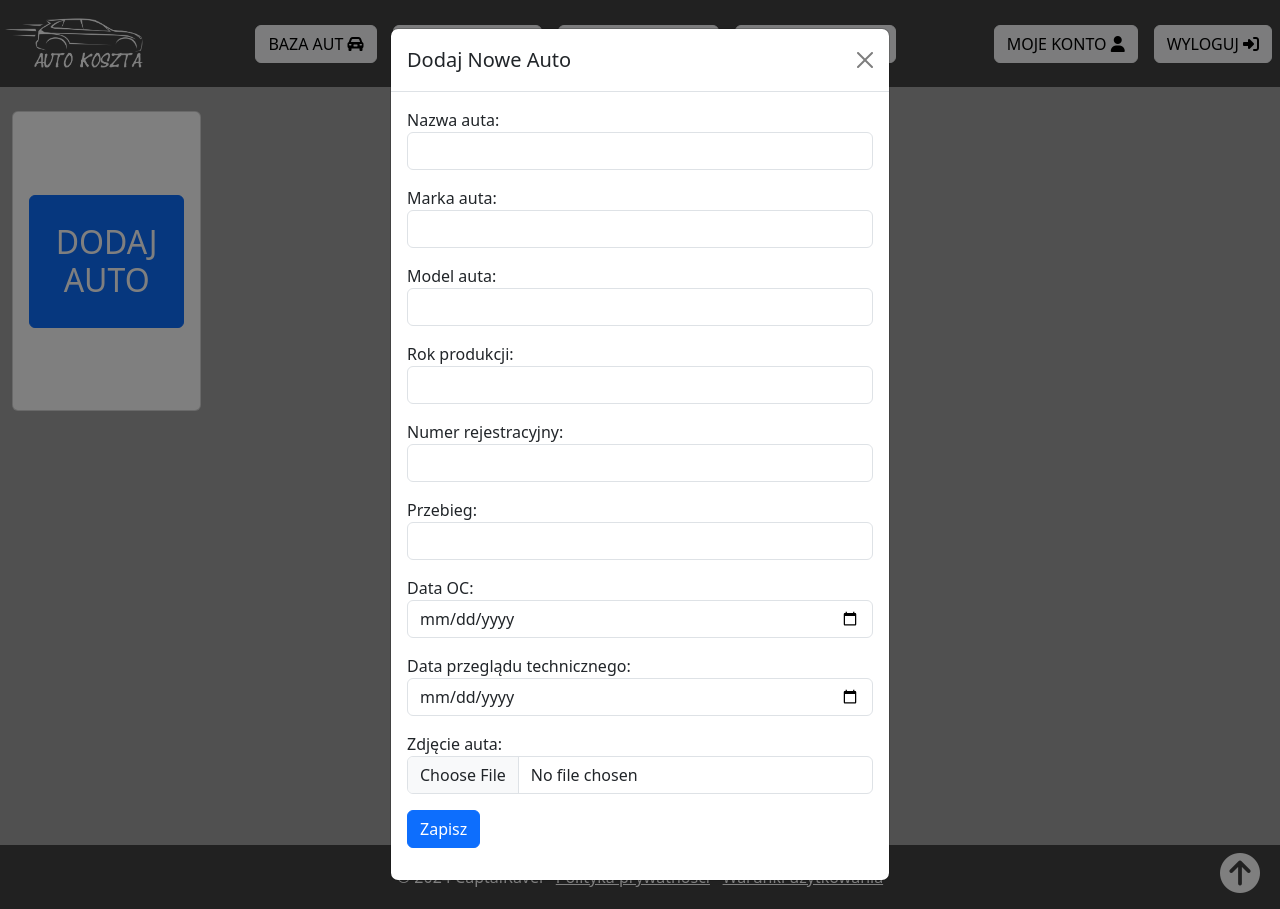
After one commit to CaptainRavel/AutoKoszty, a Django app: page /cars/ in a window 1280 px wide, after a click on "DODAJ AUTO". The commit adds this page. Run offline with Django 5.2, Linux system fonts and the light colour scheme; a user stored in the database is signed in; some libraries are stand-ins or nearby versions.

Commit message:
add user cars functionality

```diff
--- a/AutoKosztaWebsite/urls.py
+++ b/AutoKosztaWebsite/urls.py
@@ -19,7 +19,7 @@ from django.urls import path, include
 from django.conf import settings
 from django.conf.urls.static import static
 from django.contrib.auth import views as auth_views
-from Car_Management.views import home_page, calculators, car_selection_view, load_models, load_generations, load_series, load_trims, load_specs, login_view, logout_view, register
+from Car_Management.views import home_page, calculators, car_selection_view, load_models, load_generations, load_series, load_trims, load_specs, login_view, logout_view, register, cars_list, add_car, edit_car, delete_car, get_car_data, get_car_models
 
 
 urlpatterns = [
@@ -35,5 +35,10 @@ urlpatterns = [
     path('ajax/load-series/', load_series, name='ajax_load_series'),
     path('ajax/load-trims/', load_trims, name='ajax_load_trims'),
     path('ajax/load-specs/', load_specs, name='ajax_load_specs'),
+    path('cars/', cars_list, name='cars_list'),
+    path('add/', add_car, name='add_car'),
+    path('edit/<int:car_id>/', edit_car, name='edit_car'),
+    path('delete/<int:car_id>/', delete_car, name='delete_car'),
+    path('get_car_data/', get_car_data, name='get_car_data'),
 
 ] + static(settings.STATIC_URL, document_root=settings.STATIC_ROOT)
--- a/Car_Management/forms.py
+++ b/Car_Management/forms.py
@@ -1,7 +1,7 @@
 from django import forms
 from django.contrib.auth.models import User
 from django.contrib.auth.forms import UserCreationForm
-from .models import CarMake, CarModel, CarGeneration, CarSerie, CarTrim
+from .models import CarMake, CarModel, CarGeneration, CarSerie, CarTrim, UserCars
 
 class CarSelectionForm(forms.Form):
     make = forms.ModelChoiceField(queryset=CarMake.objects.all(), empty_label="----------")
@@ -24,3 +24,30 @@ class UserRegisterForm(UserCreationForm):
         help_texts = {
             'username': ' ',
         }
+
+class UserCarsForm(forms.ModelForm):
+    class Meta:
+        model = UserCars
+        fields = ['car_name', 'car_make', 'car_model', 'car_year', 'reg_number', 'mileage', 'oc_date', 'tech_date', 'car_image']
+        labels = {
+            'car_name': 'Nazwa auta',
+            'car_make': 'Marka auta',
+            'car_model': 'Model auta',
+            'car_year': 'Rok produkcji',
+            'reg_number': 'Numer rejestracyjny',
+            'mileage': 'Przebieg',
+            'oc_date': 'Data OC',
+            'tech_date': 'Data przeglądu technicznego',
+            'car_image': 'Zdjęcie auta'
+        }
+        widgets = {
+            'car_name': forms.TextInput(attrs={'class': 'form-control'}),
+            'car_make': forms.TextInput(attrs={'class': 'form-control'}),
+            'car_model': forms.TextInput(attrs={'class': 'form-control'}),
+            'car_year': forms.NumberInput(attrs={'class': 'form-control'}),
+            'reg_number': forms.TextInput(attrs={'class': 'form-control'}),
+            'mileage': forms.NumberInput(attrs={'class': 'form-control'}),
+            'oc_date': forms.DateInput(attrs={'class': 'form-control', 'type': 'date'}),
+            'tech_date': forms.DateInput(attrs={'class': 'form-control', 'type': 'date'}),
+            'car_image': forms.FileInput(attrs={'class': 'form-control'}),
+        }
--- a/Car_Management/views.py
+++ b/Car_Management/views.py
@@ -1,7 +1,8 @@
-from django.shortcuts import render, redirect
+from django.shortcuts import render, redirect, get_object_or_404
 from django.http import JsonResponse
-from .models import CarMake, CarModel, CarGeneration, CarSerie, CarTrim, CarSpec
-from .forms import CarSelectionForm
+from django.contrib.auth.decorators import login_required
+from .models import CarMake, CarModel, CarGeneration, CarSerie, CarTrim, CarSpec, UserCars
+from .forms import CarSelectionForm, UserCarsForm
 from django.contrib.auth import authenticate, login, logout
 from django.contrib.auth.forms import AuthenticationForm
 from django.contrib import messages
@@ -78,3 +79,81 @@ def register(request):
     else:
         form = UserRegisterForm()
     return render(request, 'register.html', {'form': form})
+
+@login_required
+def cars_list(request):
+    cars = UserCars.objects.filter(user=request.user)
+    add_car_form = UserCarsForm()
+    car_forms = {car.id: UserCarsForm(instance=car) for car in cars}
+
+    context = {
+        'cars': cars,
+        'form': add_car_form,
+        'car_forms': car_forms,
+    }
+    return render(request, 'cars_list.html', context)
+
+@login_required
+def add_car(request):
+    if request.method == 'POST':
+        form = UserCarsForm(request.POST, request.FILES)
+        if form.is_valid():
+            car = form.save(commit=False)
+            car.user = request.user
+            car.save()
+            return redirect('cars_list')
+    return redirect('cars_list')
+
+@login_required
+def edit_car(request, car_id):
+    car = get_object_or_404(UserCars, id=car_id, user=request.user)
+
+    if request.method == 'POST':
+        form = UserCarsForm(request.POST, request.FILES, instance=car)
+        if form.is_valid():
+            form.save()
+            return redirect('cars_list')
+    else:
+        form = UserCarsForm(instance=car)
+
+    return render(request, 'cars_list.html', {
+        'form': form,
+        'car': car,  # Dodaj obiekt samochodu do kontekstu renderowania
+    })
+
+@login_required
+def delete_car(request, car_id):
+    car = get_object_or_404(UserCars, id=car_id, user=request.user)
+    if request.method == 'POST':
+        car.delete()
+        return redirect('cars_list')
+    return redirect('cars_list')
+
+def get_car_data(request):
+    car_id = request.GET.get('car_id')
+    car = UserCars.objects.get(id=car_id)  # Pobierz obiekt samochodu na podstawie ID
+
+    # Przygotuj dane do zwrócenia jako JSON
+    data = {
+        'car_name': car.car_name,
+        'car_make': car.car_make,
+        'car_model': car.car_model,
+        'car_year': car.car_year,
+        'reg_number': car.reg_number,
+        'mileage': car.mileage,
+        'oc_date': car.oc_date,
+        'tech_date': car.tech_date,
+    }
+
+    return JsonResponse(data)
+
+def get_car_models(request):
+    try:
+        car_make_id = request.GET.get('car_make_id')
+        if car_make_id:
+            car_models = CarModel.objects.filter(make_id=car_make_id).values('id', 'name')
+            return JsonResponse({'car_models': list(car_models)})
+        else:
+            return JsonResponse({'error': 'Brak parametru car_make_id'})
+    except Exception as e:
+        return JsonResponse({'error': str(e)})
--- a/static/css/main.css
+++ b/static/css/main.css
@@ -180,3 +180,23 @@ footer p {
 .custom-margin-top {
   margin-top: 10rem;
 }
+
+.custom-card-img-top{
+  width: 100%;
+  height: auto;
+  object-fit: cover;
+}
+.card-equal-height {
+  display: flex;
+  flex-direction: column;
+  height: 100%;
+}
+.card-body {
+  flex: 1 1 auto; /* To ensure the card body takes remaining space */
+}
+.card-content {
+  flex: 1 1 auto; /* Aby treść karty zajmowała resztę dostępnego miejsca */
+}
+.card-footer {
+  margin-top: auto; /* Aby stopka karty zawsze była na dole */
+}
--- a/templates/calculators.html
+++ b/templates/calculators.html
@@ -233,6 +233,7 @@
           </div>
         </div>
       </div>
+      <p class="custom-margin-bottom"> </p>
     </div>
 
       <!-- Column 2: Użytkowanie auta -->
@@ -480,7 +481,7 @@
       </div>
   </div>
 </div>
-<p class="custom-margin-bottom">bla </p>
+<p class="custom-margin-bottom"> </p>
 </div>
 
 
--- /dev/null
+++ b/templates/cars_list.html
@@ -0,0 +1,167 @@
+{% extends "main.html" %}
+{% load static %}
+{% block title %}Auta użytkownika{% endblock %}
+{% block head %}
+    <script src="https://code.jquery.com/jquery-3.7.1.min.js"></script>
+{% endblock %}
+{% block website_body %}
+<div class="container mt-4">
+  <div class="row">
+    <div class="col-md-2 mb-3">
+        <div class="card card-equal-height d-flex align-items-center justify-content-center" style="min-height: 300px;">
+            <div class="card-body d-flex align-items-center justify-content-center" style="height: 100%;">
+                <button type="button" class="btn btn-primary w-100 h-50" data-bs-toggle="modal" data-bs-target="#addCarModal">
+                    <h2 class="mb-0">DODAJ AUTO</h2>
+                </button>
+            </div>
+        </div>
+    </div>
+
+        {% for car in cars %}
+        <div class="col-md-2 mb-3">
+            <div class="card card-equal-height">
+              {% if car.car_image %}
+              <img src="{{ car.car_image.url }}" class="custom-card-img-top" alt="Zdjęcie samochodu">
+              {% else %}
+              <img src="{% static 'img/default_car_image.jpg' %}" class="custom-card-img-top" alt="Zdjęcie domyślne">
+              {% endif %}
+                <div class="card-content text-center">
+                    <h3 class="card-title mt-3">{{ car.car_name }}</h3>
+                    <h4 class="card-text mb-3">{{ car.car_make }} {{ car.car_model }}</h4>
+                  </div>
+                  <div class="card-footer">
+                    <button type="button" class="btn btn-warning" data-bs-toggle="modal" data-bs-target="">Raporty</button>
+                    <button type="button" class="btn btn-success" data-bs-toggle="modal" data-bs-target="#editCarModal{{ car.id }}">Modyfikuj</button>
+                    <button type="button" class="btn btn-danger" data-bs-toggle="modal" data-bs-target="#deleteCarModal{{ car.id }}">Usuń</button>
+                  </div>
+
+            </div>
+        </div>
+        {% endfor %}
+    </div>
+</div>
+
+<!-- Modal for Adding Car -->
+<div class="modal fade" id="addCarModal" tabindex="-1" aria-labelledby="addCarModalLabel" aria-hidden="true">
+  <div class="modal-dialog">
+    <div class="modal-content">
+      <div class="modal-header">
+        <h5 class="modal-title" id="addCarModalLabel">Dodaj Nowe Auto</h5>
+        <button type="button" class="btn-close" data-bs-dismiss="modal" aria-label="Close"></button>
+      </div>
+      <div class="modal-body">
+        <form method="POST" enctype="multipart/form-data" action="{% url 'add_car' %}">
+          {% csrf_token %}
+          {% for field in form %}
+            <div class="mb-3">
+              {{ field.label_tag }}
+              {{ field }}
+              {% if field.help_text %}
+                <div class="form-text">{{ field.help_text }}</div>
+              {% endif %}
+              {% for error in field.errors %}
+                <div class="invalid-feedback d-block">{{ error }}</div>
+              {% endfor %}
+            </div>
+          {% endfor %}
+          <button type="submit" class="btn btn-primary">Zapisz</button>
+        </form>
+      </div>
+    </div>
+  </div>
+</div>
+<!-- Modal for Editing Car -->
+{% for car in cars %}
+<div class="modal fade" id="editCarModal{{ car.id }}" tabindex="-1" aria-labelledby="editCarModalLabel{{ car.id }}" aria-hidden="true">
+  <div class="modal-dialog">
+    <div class="modal-content">
+      <div class="modal-header">
+        <h5 class="modal-title" id="editCarModalLabel{{ car.id }}">Edytuj Auto</h5>
+        <button type="button" class="btn-close" data-bs-dismiss="modal" aria-label="Close"></button>
+      </div>
+      <div class="modal-body">
+        <form method="POST" enctype="multipart/form-data" action="{% url 'edit_car' car.id %}">
+          {% csrf_token %}
+          {% for field in form %}
+            <div class="mb-3">
+              {{ field.label_tag }}
+              {{ field }}
+              {% if field.help_text %}
+                <div class="form-text">{{ field.help_text }}</div>
+              {% endif %}
+              {% for error in field.errors %}
+                <div class="invalid-feedback d-block">{{ error }}</div>
+              {% endfor %}
+            </div>
+          {% endfor %}
+          <button type="submit" class="btn btn-primary">Zapisz</button>
+        </form>
+      </div>
+    </div>
+  </div>
+</div>
+{% endfor %}
+
+<!-- Modal for Deleting Car -->
+{% for car in cars %}
+<div class="modal fade" id="deleteCarModal{{ car.id }}" tabindex="-1" aria-labelledby="deleteCarModalLabel{{ car.id }}" aria-hidden="true">
+  <div class="modal-dialog">
+    <div class="modal-content">
+      <div class="modal-header">
+        <h5 class="modal-title" id="deleteCarModalLabel{{ car.id }}">Usuń Auto</h5>
+        <button type="button" class="btn-close" data-bs-dismiss="modal" aria-label="Close"></button>
+      </div>
+      <div class="modal-body">
+        <p>Czy na pewno chcesz usunąć auto <strong>{{ car.car_name }}</strong>?</p>
+      </div>
+      <div class="modal-footer">
+        <form method="POST" action="{% url 'delete_car' car.id %}">
+          {% csrf_token %}
+          <button type="submit" class="btn btn-danger">Usuń</button>
+          <button type="button" class="btn btn-secondary" data-bs-dismiss="modal">Anuluj</button>
+        </form>
+      </div>
+    </div>
+  </div>
+</div>
+{% endfor %}
+<script>
+  $(document).ready(function() {
+    // Nasłuchujemy zdarzenia otwarcia każdego modalu edycji
+    $('[id^=editCarModal]').on('show.bs.modal', function(event) {
+        var modal = $(this);
+        var carId = modal.attr('id').replace('editCarModal', ''); // Pobieramy ID samochodu z ID modala
+
+        // Pobieramy dane samochodu za pomocą AJAX
+        $.ajax({
+            url: '/get_car_data/',  // Endpoint Django do pobrania danych samochodu
+            data: {
+                car_id: carId
+            },
+            dataType: 'json',
+            success: function(data) {
+                // Ustawiamy wartości pól formularza w modalu
+                modal.find('#id_car_name').val(data.car_name);
+                modal.find('#id_car_make').val(data.car_make);
+                modal.find('#id_car_model').val(data.car_model);
+                modal.find('#id_car_year').val(data.car_year);
+                modal.find('#id_reg_number').val(data.reg_number);
+                modal.find('#id_mileage').val(data.mileage);
+                modal.find('#id_oc_date').val(data.oc_date);
+                modal.find('#id_tech_date').val(data.tech_date);
+                modal.find('#id_car_image').val(data.car_image);
+                // Dodaj resztę pól formularza
+
+                // Ustawiamy atrybuty action formularza na odpowiedni URL edycji
+                var form = modal.find('form');
+                form.attr('action', form.attr('action').replace(/\/\d+\//, '/' + carId + '/'));
+            },
+            error: function(xhr, status, error) {
+                console.error('Błąd pobierania danych samochodu:', error);
+                // Tutaj można obsłużyć błędy, np. wyświetlić komunikat dla użytkownika
+            }
+        });
+    });
+});
+</script>
+{% endblock %}
--- a/templates/main.html
+++ b/templates/main.html
@@ -29,7 +29,7 @@
               </li>
               {% if user.is_authenticated %}
               <li class="nav-item">
-                <a class="nav-link" href=""><button type="button" class="btn btn-light">MOJE POJAZDY <i class="fa-solid fa-truck-pickup"></i></button></a>
+                <a class="nav-link" href="{% url 'cars_list' %}"><button type="button" class="btn btn-light">MOJE POJAZDY <i class="fa-solid fa-truck-pickup"></i></button></a>
               </li>
               <li class="nav-item">
                 <a class="nav-link" href=""><button type="button" class="btn btn-light">MOJE RAPORTY <i class="fa-solid fa-table-list"></i></button></a>
```
Also changed, not shown: AutoKosztaWebsite/settings.py (+21 -0 lines), Car_Management/models.py (+16 -0 lines), Car_Management/migrations/0003_usercar_usercars.py (added), Car_Management/migrations/0004_delete_usercar.py (added), Car_Management/migrations/0005_alter_usercars_car_image_alter_usercars_car_make_and_more.py (added), Car_Management/migrations/0006_alter_usercars_car_make_alter_usercars_car_model.py (added), car_images/image_2.jpg (added), static/img/default_car_image.jpg (added), static/img/image_2.jpg (added), 1 other file.
